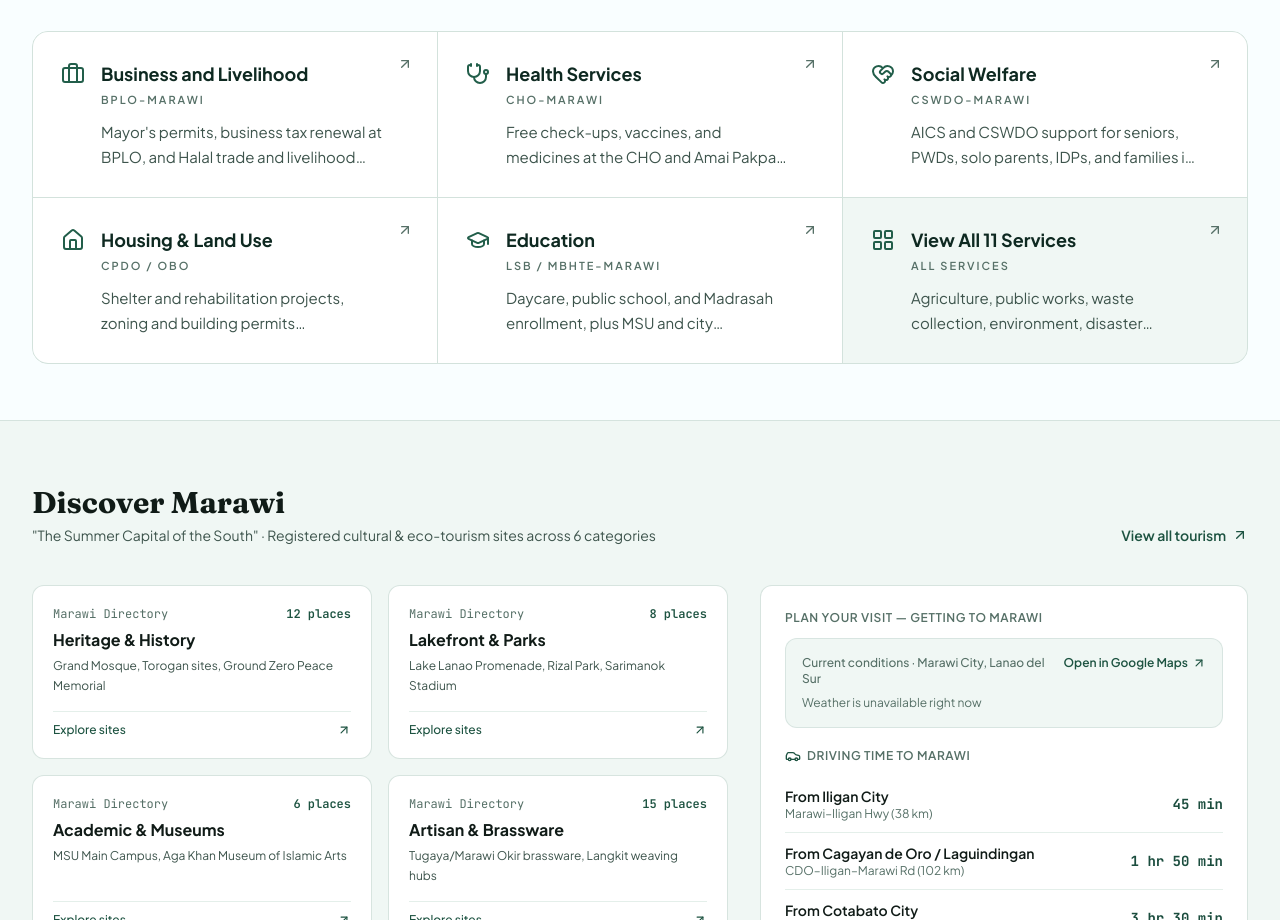
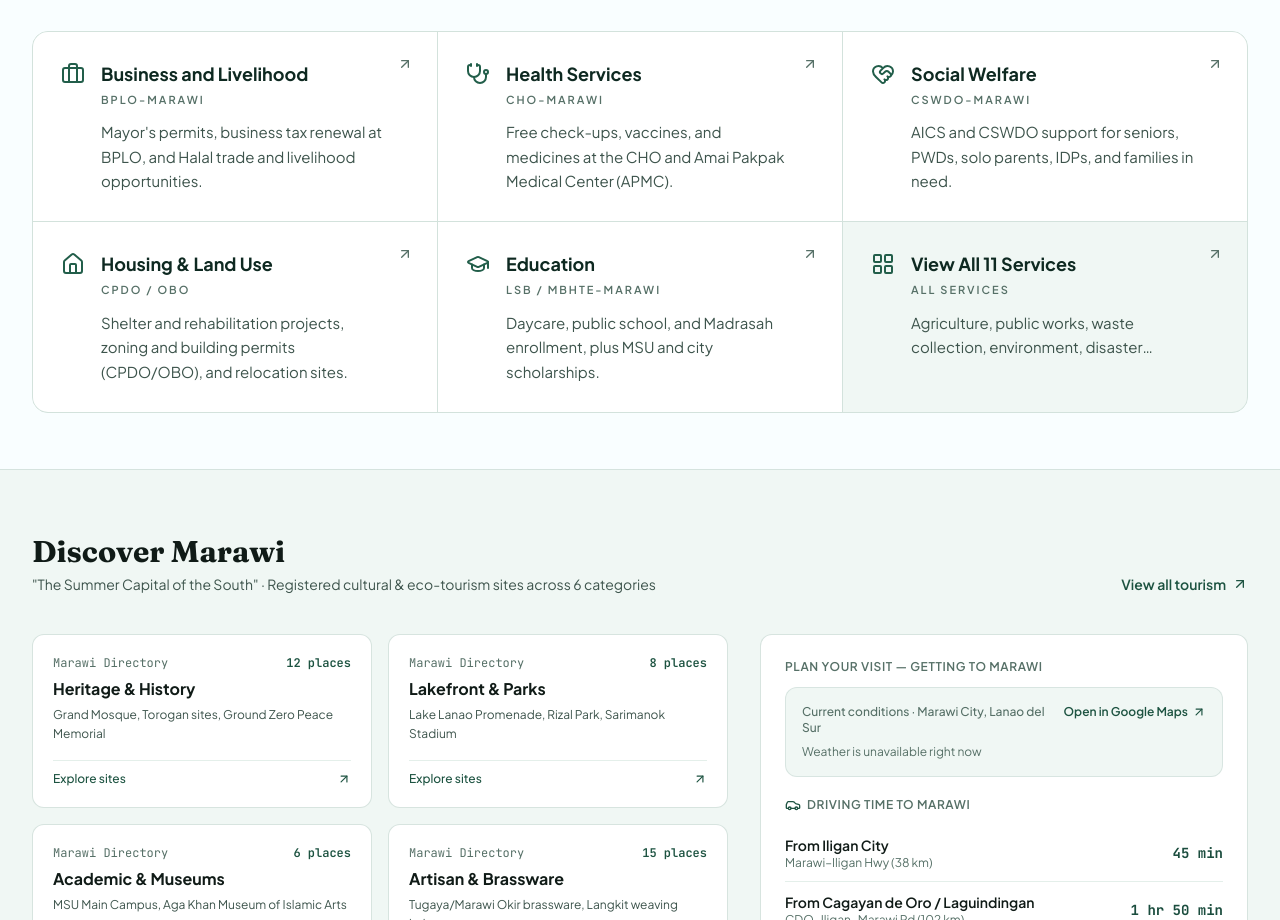
Before and after one commit to mamangcao/BetterMarawi.org, a Next.js app: page / in a window 1280 px wide. Shown: the part 2363-3283 px from the top of the page. Built offline with nearby package versions, Linux system fonts and the light colour scheme; no server answers.

Commit message:
Update: remove line-clamp to show all description

```diff
--- a/src/components/home/QuickServices.tsx
+++ b/src/components/home/QuickServices.tsx
@@ -65,7 +65,7 @@ export function QuickServices() {
                   {text?.title ?? service.title}
                 </h3>
                 <p className={eyebrowClass}>{service.officeAcronym}</p>
-                <p className="mt-3 text-[15px] text-foreground-muted leading-relaxed line-clamp-2">
+                <p className="mt-3 text-[15px] text-foreground-muted leading-relaxed">
                   {text?.description ?? service.shortDescription}
                 </p>
               </div>
```
